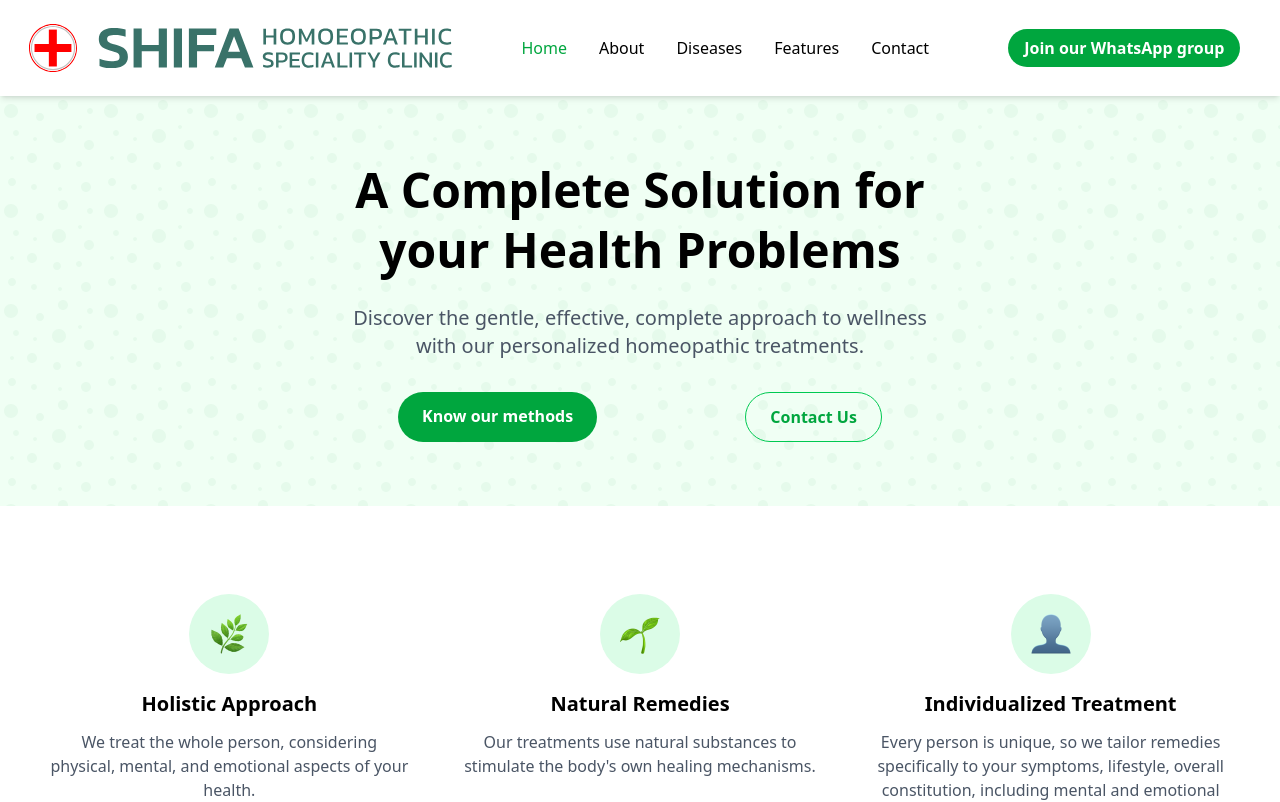
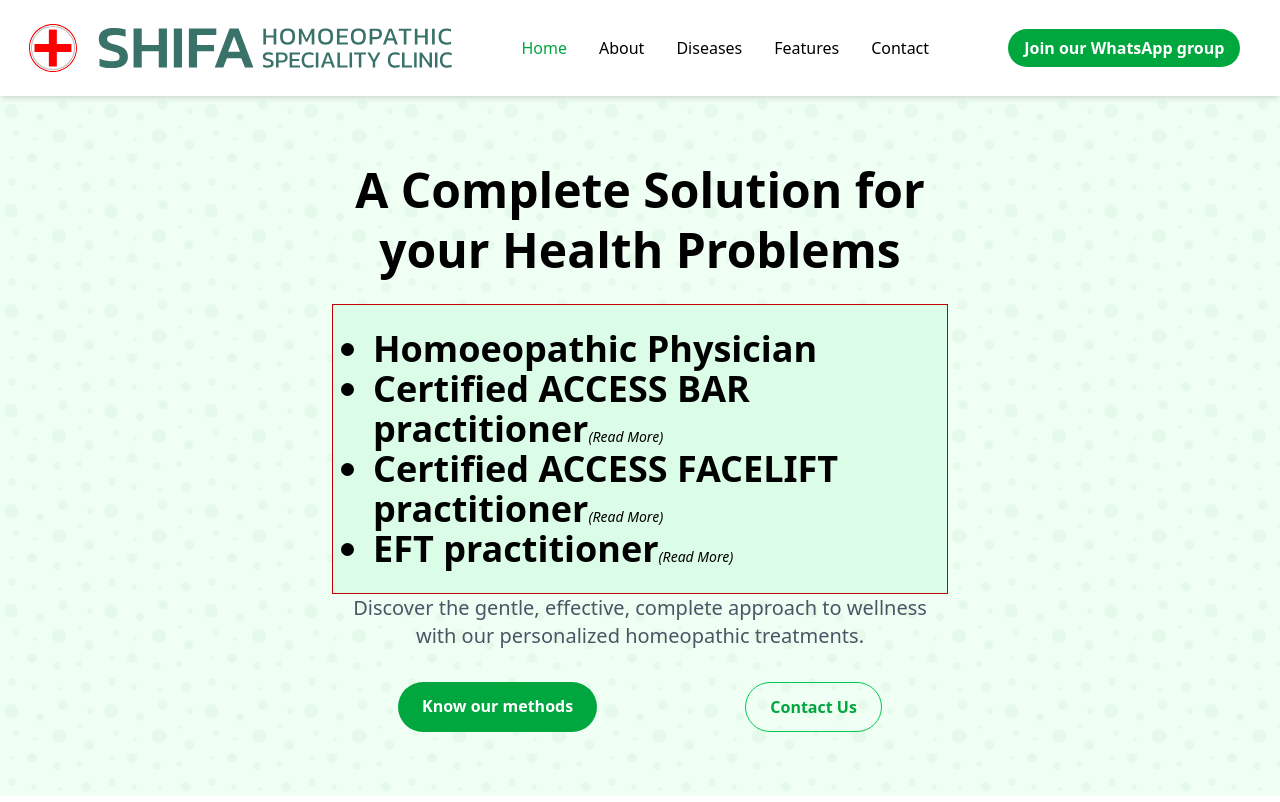
Before and after one commit to shifa-homoeopathy-speciality-clinic/shifa-homoeopathy-speciality-clinic.github.io, a React (Vite) app: page / in a window 1280 px wide. Shown: the top 802 px of the page. Built offline with nearby package versions, Linux system fonts and the light colour scheme.

Commit message:
Added rudimentary Access Bar details

```diff
--- a/src/components/hero.jsx
+++ b/src/components/hero.jsx
@@ -4,6 +4,25 @@ export default function Hero() {
             <div class="container mx-auto px-6 py-16 flex flex-col md:flex-row items-center justify-center">
                 <div class="md:w-1/2 flex flex-col items-start">
                     <h1 class="text-4xl md:text-5xl font-bold leading-tight mb-6 text-center">A Complete Solution for your Health Problems</h1>
+                    <div className="bg-green-100 py-6 border border-red-700">
+                        <ul class="ml-10">
+                            <li className="class-2xl md:text-4xl font-bold w-full list-disc">
+                                Homoeopathic Physician
+                            </li>
+                            <li className="class-2xl md:text-4xl font-bold w-full list-disc">
+                                Certified ACCESS BAR practitioner
+                                <a class="text-sm italic font-normal">(Read More)</a>
+                            </li>
+                            <li className="class-2xl md:text-4xl font-bold w-full list-disc">
+                                Certified ACCESS FACELIFT practitioner
+                                <a class="text-sm italic font-normal">(Read More)</a>
+                            </li>
+                            <li className="class-2xl md:text-4xl font-bold w-full list-disc">
+                                EFT practitioner
+                                <a class="text-sm italic font-normal">(Read More)</a>
+                            </li>
+                        </ul>
+                    </div>
                     <p class="text-xl mb-8 text-gray-600 text-center">Discover the gentle, effective, complete approach to wellness with our
                         personalized homeopathic treatments.</p>
                     <div class="flex flex-col sm:flex-row w-full justify-around">
```
